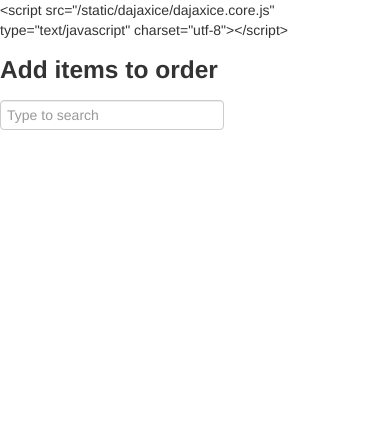
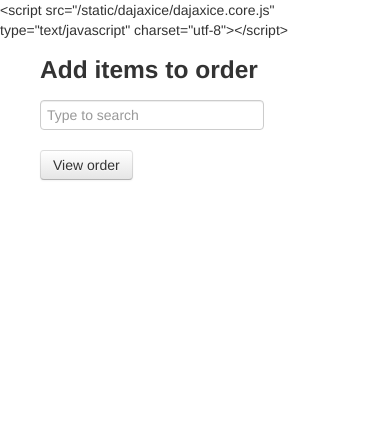
Before and after one commit to zgthompson/inventory_control_web, a Django app: template inventory/templates/inventory/order.html in a window 390 px wide; the page is wider, and only the part inside the window is pictured. Shown: the top 421 px of that part. Run offline with Django 3.2, Linux system fonts and the light colour scheme; the template is opened without the code that fills it, so the values that code supplies are empty; parts of the project's set-up code (start-up, migrations or seed data) failed here and were passed over.

Commit message:
order form optimized for mobile

```diff
--- a/inventory/static/script/js/order.js
+++ b/inventory/static/script/js/order.js
@@ -65,6 +65,7 @@
                 orderForm.order.line_items[cur_item].units = units;
             }
             orderForm.display_items();
+            $('#add-text').html("Added " + quantity + " " + units + " of " + name + " to order.")
         }
         input_box.value = "";
     },
@@ -173,6 +174,26 @@
             setTimeout( function() { orderForm.pop_q("items") }, 1000);
         });
         $('#submit-order').click( orderForm.submit_order );
+
+        //hide right side and show left
+        $('#go-left').click( function() {
+            $('#right-side').hide();
+            $('#left-side').show();
+        });
+
+        //hide left side and show right
+        $('#go-right').click( function() {
+            $('#left-side').hide();
+            $('#right-side').show();
+        });
+
+        //show left and right if resized to fit them
+        $(window).resize( function() {
+            if ( $(this).width() > 640 ) {
+                $('#left-side, #right-side').show();
+            }
+        });
+
         orderForm.display_items();
         orderForm.display_message();
         Dajaxice.inventory.search_items( Dajax.process, { query: "" } );
--- a/inventory/static/style/main.css
+++ b/inventory/static/style/main.css
@@ -29,3 +29,47 @@
 #generate {
     vertical-align: top;
 }
+
+#go-left, #go-right, #add-text {
+    display: none;
+}
+
+/* #### Mobile Phones Portrait or Landscape #### */
+@media screen and (max-device-width: 640px), only screen and (max-width: 640px) {
+    #go-left, #go-right, #add-text {
+        display: block;
+    }
+
+    #message textarea {
+        width: 95%;
+    }
+    #left-side, #right-side {
+        margin: 0 40px 20px 60px;
+    }
+
+    #right-side {
+        display: none;
+    }
+}
+
+/* ### Mobile Phones Landscape ### */
+@media screen and (max-width: 640px), screen and (max-device-width: 640px) {
+    .container {
+        width: 640px;
+    }
+
+    #left-side, #right-side {
+        width: 560px;
+    }
+}
+
+/* #### Mobile Phones Portrait #### */
+@media screen and (max-width: 480px), screen and (max-device-width: 480px) {
+    .container {
+        width: 480px;
+    }
+
+    #left-side, #right-side {
+        width: 400px;
+    }
+}
--- a/inventory/templates/inventory/base.html
+++ b/inventory/templates/inventory/base.html
@@ -4,6 +4,7 @@
 
 <html>
     <head>
+        <meta name="viewport" content="width=device-width, initial-scale=1, maximum-scale=1">
         <link href="/static/style/bootstrap.min.css" rel="stylesheet" media="screen">
         <link href="/static/style/main.css" rel="stylesheet" media="screen">
 
--- a/inventory/templates/inventory/order.html
+++ b/inventory/templates/inventory/order.html
@@ -11,13 +11,15 @@
     <div class="container">
         <div class="row">
             {% block pre-content %}{% endblock %}
-            <div class="span5">
+            <div id="left-side" class="span5">
                 {% block admin_html %}{% endblock %}
                 <h3>Add items to order</h3>
                 <input id="item-search" autocomplete="off" class="input-large" type="text" name="query" placeholder="Type to search">
                 <div id="item-results"></div>
+                <p id="add-text" class="text-success"></p>
+                <div id="go-right"><button class="btn">View order</button></div>
             </div>
-            <div class="span6 offset1">
+            <div id="right-side" class="span6 offset1">
                 <div id="order-info">
                     <h1>Order</h1>
                     <table class="table table-condensed">
@@ -33,6 +35,9 @@
                 </div>
                 <h3>Items</h3>
                 <div id="pending-order"></div>
+                <div id="go-left">
+                    <button class="btn">Add more items</button>
+                </div>
                 <div id="message-area">
                     <h3>Message</h3>
                     <div id="message"></div>
```
Also changed, not shown: inventory/templatetags/extras.py (added, +8 -0 lines), templates/admin/base_site.html (added, +18 -0 lines), inventory/templatetags/__init__.py (added).
